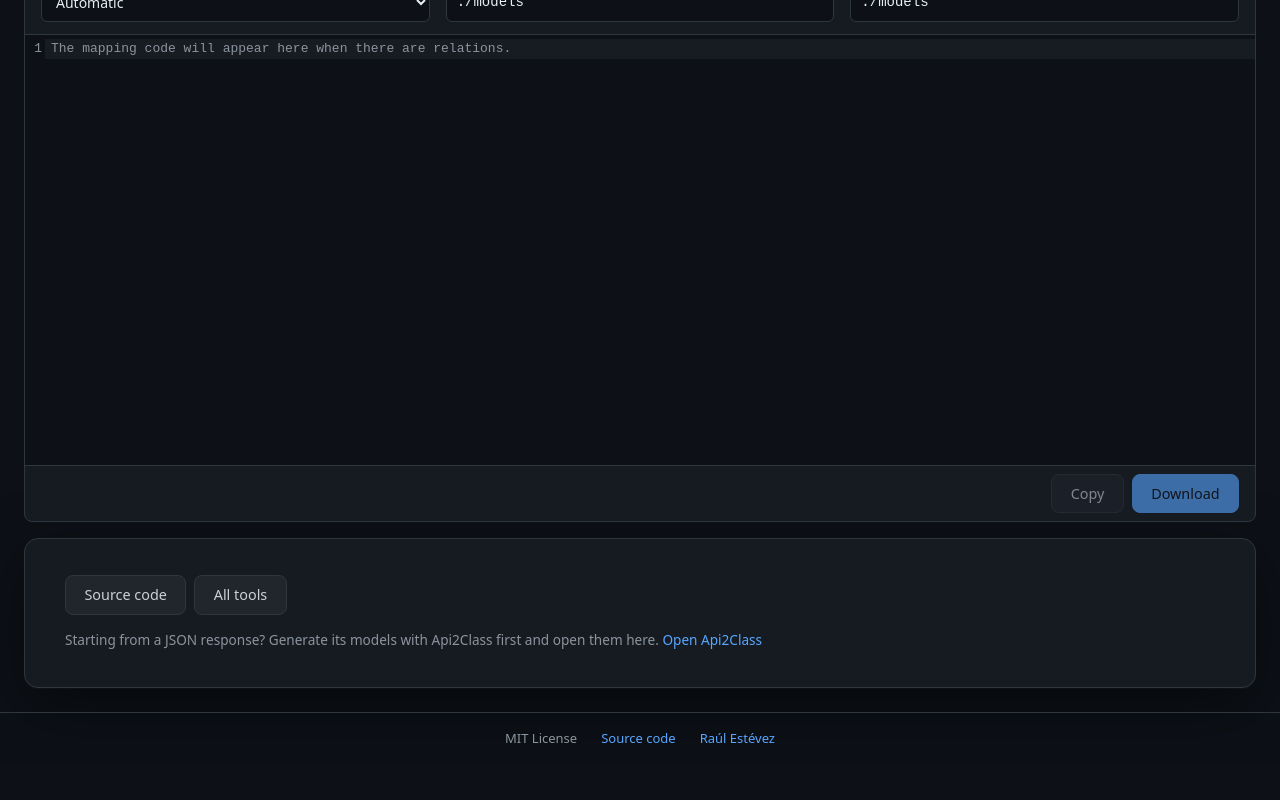
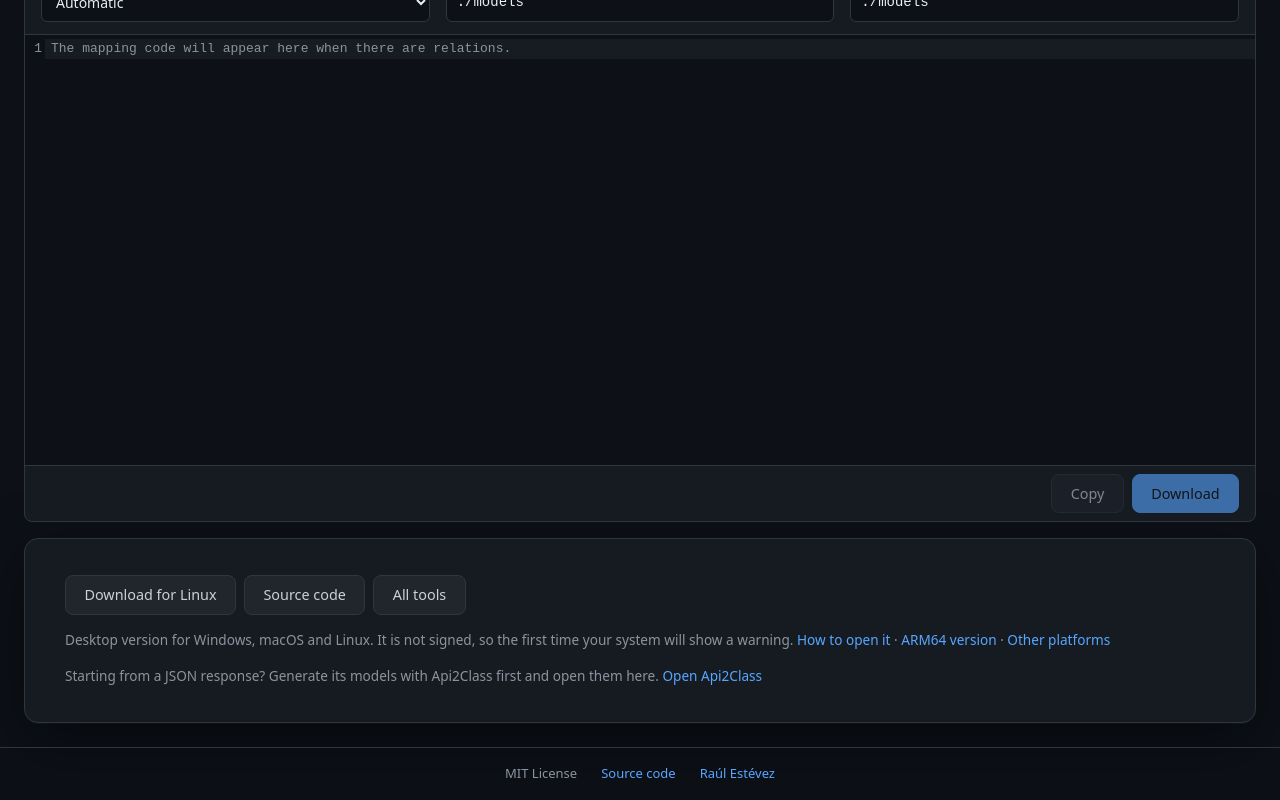
Before and after one commit to RaulEstevezA/Mapper, a React (Vite) app in the folder web/: page / in a window 1280 px wide. Shown: the part 1223-2023 px from the top of the page. Before the commit the page ends 1987 px from the top, so only its background shows below. Built offline with nearby package versions, Linux system fonts and the light colour scheme.

Commit message:
feat(desktop): implement platform and architecture detection with download links for desktop versions

```diff
--- a/web/src/components/LinksPanel.tsx
+++ b/web/src/components/LinksPanel.tsx
@@ -1,14 +1,51 @@
+import { useEffect, useState } from 'react'
 import { useI18n } from '../i18n/useI18n.ts'
+import {
+  detectArchitecture,
+  detectPlatform,
+  downloadUrl,
+  hasArchitectureChoice,
+  RELEASES_URL,
+  type Architecture,
+} from '../utils/desktopDownload.ts'
 import { API2CLASS_URL, SOURCE_URL, TOOLS_URL } from '../utils/links.ts'
 import './LinksPanel.css'
 
-/** Card under the workspace: source code, the other tools and where to start from a JSON response. */
+const platform = detectPlatform(navigator)
+const ARCHITECTURE_NAMES: Record<Architecture, string> = { x64: 'x64', arm64: 'ARM64' }
+
+/** Card under the workspace: desktop download for the visitor's system, source code, the other tools and
+ * where to start from a JSON response. */
 export function LinksPanel() {
   const { t } = useI18n()
+  // x64 until the browser says otherwise; the note always links the other one in case it guessed wrong
+  const [architecture, setArchitecture] = useState<Architecture>('x64')
+  const choice = platform !== null && hasArchitectureChoice(platform)
+  const otherArchitecture: Architecture = architecture === 'x64' ? 'arm64' : 'x64'
+
+  useEffect(() => {
+    if (!choice) return
+    let active = true
+    void detectArchitecture(navigator).then((detected) => {
+      if (active && detected) setArchitecture(detected)
+    })
+    return () => {
+      active = false
+    }
+  }, [choice])
 
   return (
     <section className="links window">
       <div className="actions">
+        {platform ? (
+          <a className="button" href={downloadUrl(platform, architecture)}>
+            {t.downloadFor(architecture === 'arm64' && choice ? `${platform} ${ARCHITECTURE_NAMES.arm64}` : platform)}
+          </a>
+        ) : (
+          <a className="button" href={RELEASES_URL} target="_blank" rel="noopener">
+            {t.downloadDesktop}
+          </a>
+        )}
         <a className="button" href={SOURCE_URL} target="_blank" rel="noopener">
           {t.introCode}
         </a>
@@ -17,6 +54,26 @@ export function LinksPanel() {
         </a>
       </div>
       <p className="links__note">
+        {t.downloadNote}{' '}
+        <a href={t.howToOpenUrl} target="_blank" rel="noopener">
+          {t.howToOpen}
+        </a>
+        {platform && choice && (
+          <>
+            {' · '}
+            <a href={downloadUrl(platform, otherArchitecture)}>{t.otherArchitecture(ARCHITECTURE_NAMES[otherArchitecture])}</a>
+          </>
+        )}
+        {platform && (
+          <>
+            {' · '}
+            <a href={RELEASES_URL} target="_blank" rel="noopener">
+              {t.otherPlatforms}
+            </a>
+          </>
+        )}
+      </p>
+      <p className="links__note">
         {t.api2classNote} <a href={API2CLASS_URL}>{t.api2classLink}</a>
       </p>
     </section>
--- a/web/src/i18n/messages.ts
+++ b/web/src/i18n/messages.ts
@@ -67,6 +67,13 @@ const en = {
   sourceCode: 'Source code',
   introCode: 'Source code',
   introAllTools: 'All tools',
+  downloadDesktop: 'Download for desktop',
+  downloadFor: (platform: string) => `Download for ${platform}`,
+  otherPlatforms: 'Other platforms',
+  otherArchitecture: (architecture: string) => `${architecture} version`,
+  downloadNote: 'Desktop version for Windows, macOS and Linux. It is not signed, so the first time your system will show a warning.',
+  howToOpen: 'How to open it',
+  howToOpenUrl: 'https://github.com/RaulEstevezA/Mapper/blob/main/desktop/README_en.md#opening-it-the-first-time',
   api2classNote: 'Starting from a JSON response? Generate its models with Api2Class first and open them here.',
   api2classLink: 'Open Api2Class',
   workspaceTabs: 'Workspace',
@@ -514,6 +521,13 @@ const es: Messages = {
   sourceCode: 'Código fuente',
   introCode: 'Código fuente',
   introAllTools: 'Todas las herramientas',
+  downloadDesktop: 'Descargar para escritorio',
+  downloadFor: (platform) => `Descargar para ${platform}`,
+  otherPlatforms: 'Otras plataformas',
+  otherArchitecture: (architecture) => `Versión ${architecture}`,
+  downloadNote: 'Versión de escritorio para Windows, macOS y Linux. No está firmada, así que la primera vez el sistema mostrará un aviso.',
+  howToOpen: 'Cómo abrirla',
+  howToOpenUrl: 'https://github.com/RaulEstevezA/Mapper/blob/main/desktop/README_es.md#abrirla-la-primera-vez',
   api2classNote: '¿Partes de una respuesta JSON? Genera antes sus modelos con Api2Class y ábrelos aquí.',
   api2classLink: 'Abrir Api2Class',
   workspaceTabs: 'Área de trabajo',
--- /dev/null
+++ b/web/src/utils/desktopDownload.ts
@@ -0,0 +1,58 @@
+// Release assets keep the same names in every version (see .github/workflows/release-desktop.yml),
+// so these links always point to the latest release.
+export const RELEASES_URL = 'https://github.com/RaulEstevezA/Mapper/releases/latest'
+
+export type DesktopPlatform = 'macOS' | 'Windows' | 'Linux'
+export type Architecture = 'x64' | 'arm64'
+
+const ASSETS: Record<DesktopPlatform, Partial<Record<Architecture, string>>> = {
+  // Apple Silicon only
+  macOS: { arm64: 'Mapper-macOS.dmg' },
+  Windows: { x64: 'Mapper-Windows.zip', arm64: 'Mapper-Windows-ARM64.zip' },
+  Linux: { x64: 'Mapper-Linux.tar.gz', arm64: 'Mapper-Linux-ARM64.tar.gz' },
+}
+
+/** Whether the platform has one build per architecture, so the visitor may need to pick one. */
+export function hasArchitectureChoice(platform: DesktopPlatform): boolean {
+  return Object.keys(ASSETS[platform]).length > 1
+}
+
+export function downloadUrl(platform: DesktopPlatform, architecture: Architecture = 'x64'): string {
+  const assets = ASSETS[platform]
+  return `${RELEASES_URL}/download/${assets[architecture] ?? Object.values(assets)[0]}`
+}
+
+interface NavigatorInfo {
+  userAgent: string
+  platform?: string
+  maxTouchPoints?: number
+  // User-Agent Client Hints: only in Chromium browsers (Chrome, Edge...)
+  userAgentData?: { getHighEntropyValues(hints: string[]): Promise<{ architecture?: string }> }
+}
+
+/** The visitor's desktop system, or null on phones, tablets and anything unknown. Only reads
+ * the browser's own information: nothing is requested from GitHub until the button is clicked. */
+export function detectPlatform({ userAgent, platform = '', maxTouchPoints = 0 }: NavigatorInfo): DesktopPlatform | null {
+  const text = `${platform} ${userAgent}`
+  if (/android|iphone|ipad|ipod|mobile/i.test(text)) return null
+  // iPadOS presents itself as a Mac; a touch screen gives it away
+  if (/mac/i.test(text)) return maxTouchPoints > 1 ? null : 'macOS'
+  if (/win/i.test(text)) return 'Windows'
+  if (/linux|x11/i.test(text) && !/cros/i.test(text)) return 'Linux'
+  return null
+}
+
+/** The processor architecture, or null when the browser doesn't tell. Windows browsers always
+ * claim x64 in the user agent, so only Client Hints can tell an ARM laptop; Firefox on Linux
+ * names it in the user agent. Safari and Firefox on Windows don't give it at all. */
+export async function detectArchitecture({ userAgent, platform = '', userAgentData }: NavigatorInfo): Promise<Architecture | null> {
+  if (/aarch64|arm64/i.test(`${platform} ${userAgent}`)) return 'arm64'
+  try {
+    const { architecture } = (await userAgentData?.getHighEntropyValues(['architecture'])) ?? {}
+    if (architecture === 'arm') return 'arm64'
+    if (architecture === 'x86') return 'x64'
+  } catch {
+    // The browser refused the hint: same as not knowing
+  }
+  return null
+}
```
Also changed, not shown: 1 other file (tests, documents, lock files or other folders).
